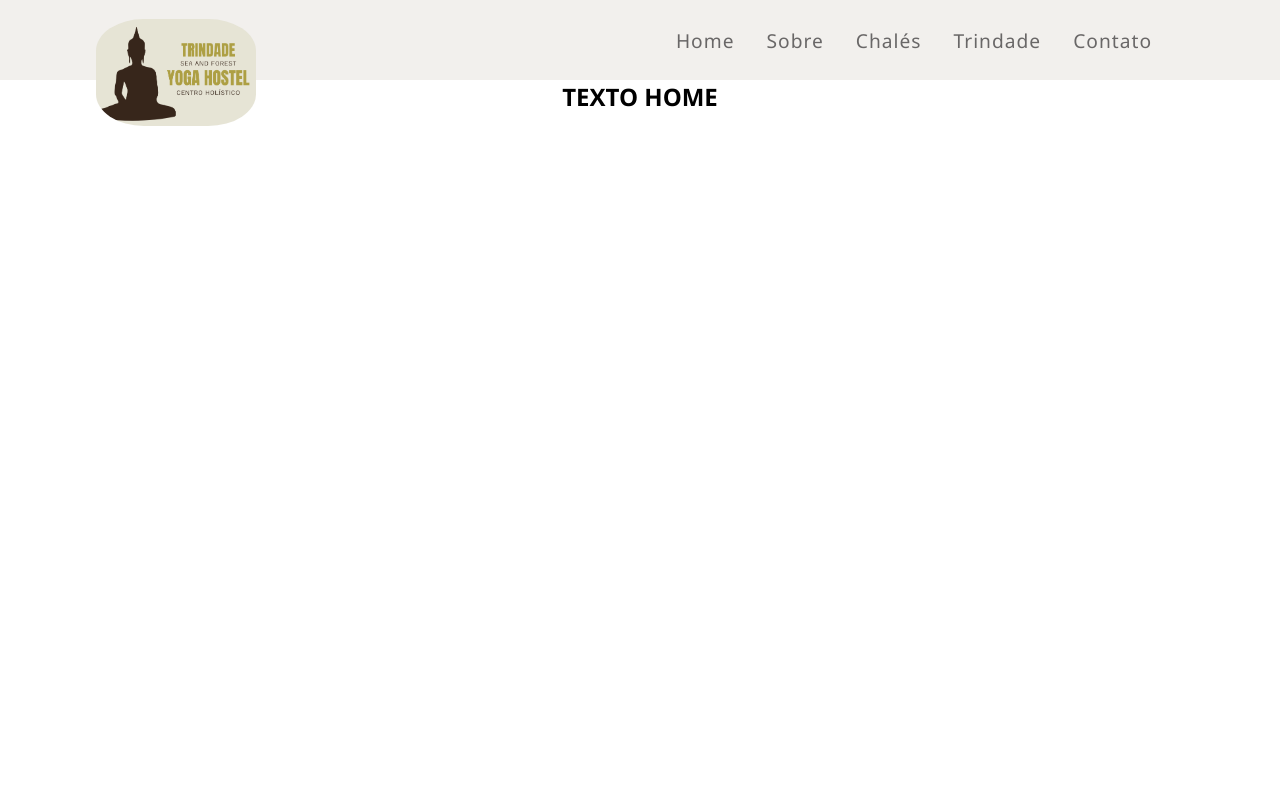
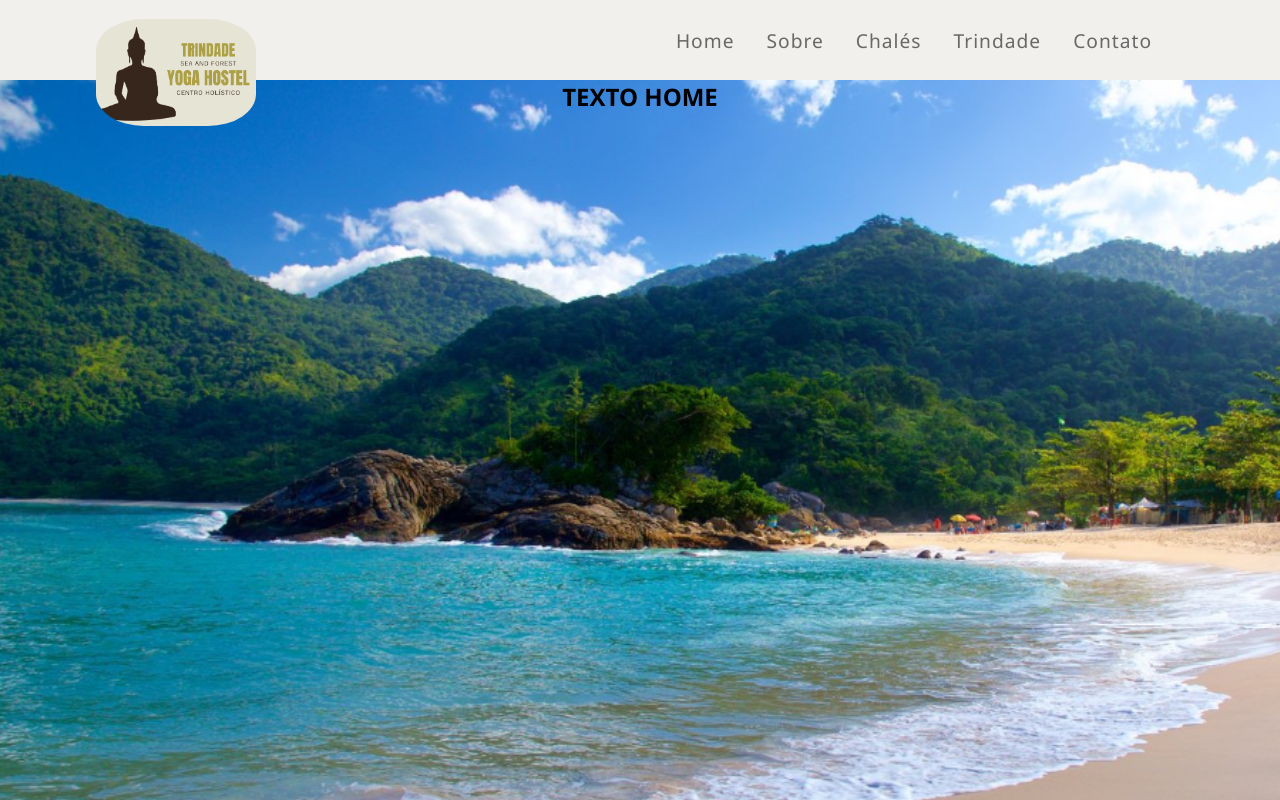
Before and after one commit to lobernardo/YogaHostel, a React (Create React App) app in the folder yoga/: page / in a window 1280 px wide. Shown: the top 800 px of the page. Built offline with nearby package versions, Linux system fonts and the light colour scheme.

Commit message:
commit_initial2

```diff
--- a/yoga/src/components/layout/MenuSection/Navbar.module.css
+++ b/yoga/src/components/layout/MenuSection/Navbar.module.css
@@ -8,6 +8,7 @@
     align-items: center;
     background-color: transparent;
     z-index: 2;
+
 
 }
 
@@ -59,4 +60,5 @@
     border-radius:30%;
     margin-top: 70px;
     margin-left: 6rem;
+    z-index: 2;
 }
--- a/yoga/src/components/pages/HomeSection/Home.module.css
+++ b/yoga/src/components/pages/HomeSection/Home.module.css
@@ -2,8 +2,11 @@
     width: 100%;
     height: 100vh;
     background-color: white;
+    background-image: url('../../assets/bannerhome.png');
+    background-repeat: no-repeat;
+    background-size: cover;
+}
 
-}
 
 .banner_home{
     width: 100%;
```
